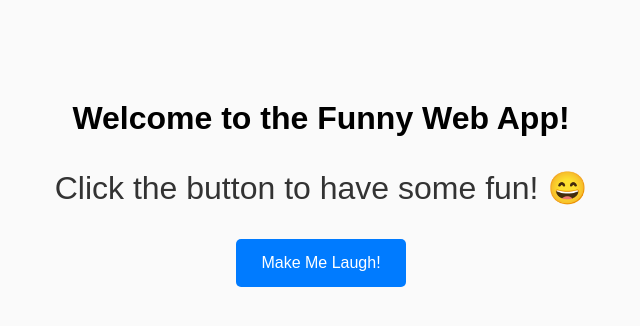
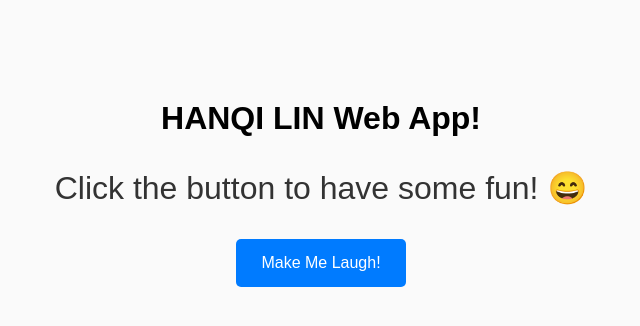
Before and after one commit to HanQi-Lyn/main, a plain HTML site: page index.html in a window 1280 px wide. Shown: the whole page, without its empty margins (319-959 px from the left). Drawn offline with Linux system fonts and the light colour scheme.

Commit message:
Update index.html

```diff
--- a/index.html
+++ b/index.html
@@ -32,7 +32,7 @@
     </style>
 </head>
 <body>
-    <h1>Welcome to the Funny Web App!</h1>
+    <h1>HANQI LIN Web App!</h1>
     <p id="funnyText">Click the button to have some fun! 😄</p>
     <button id="funnyButton">Make Me Laugh!</button>
 
```
